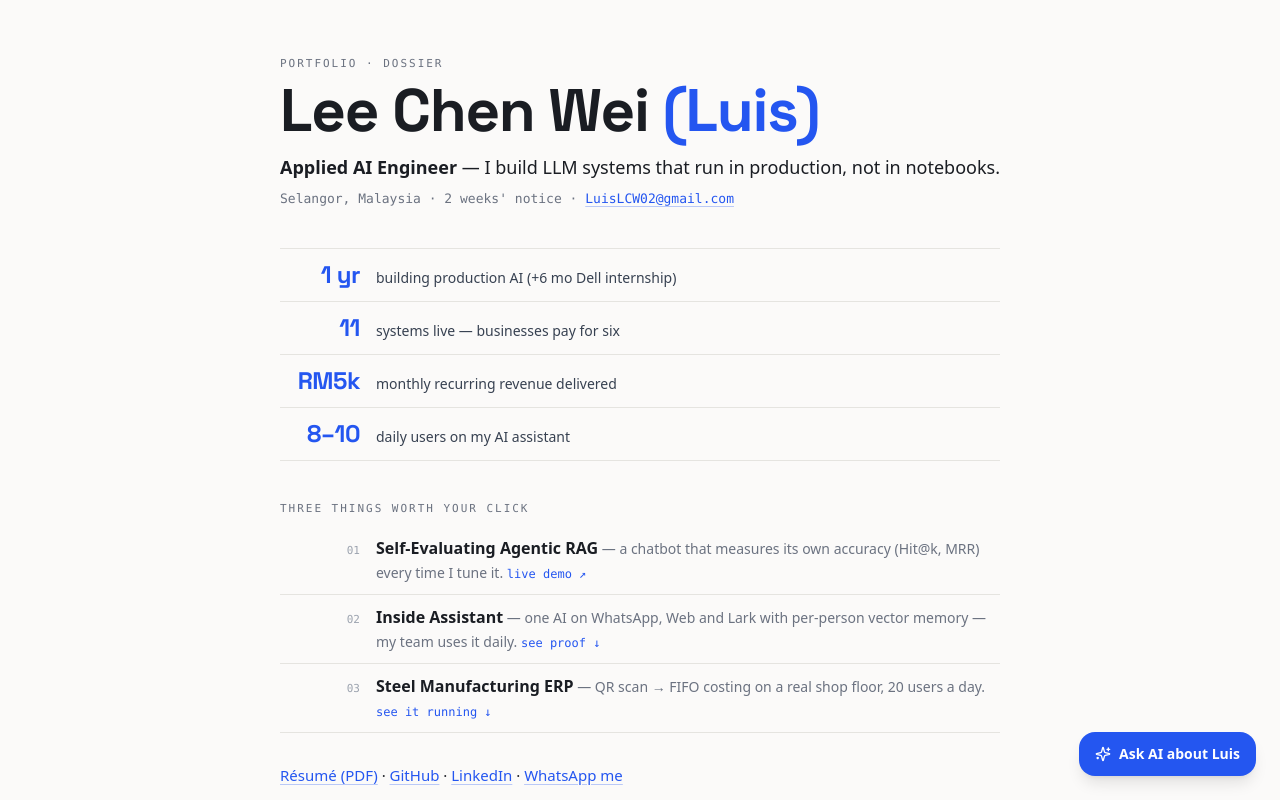
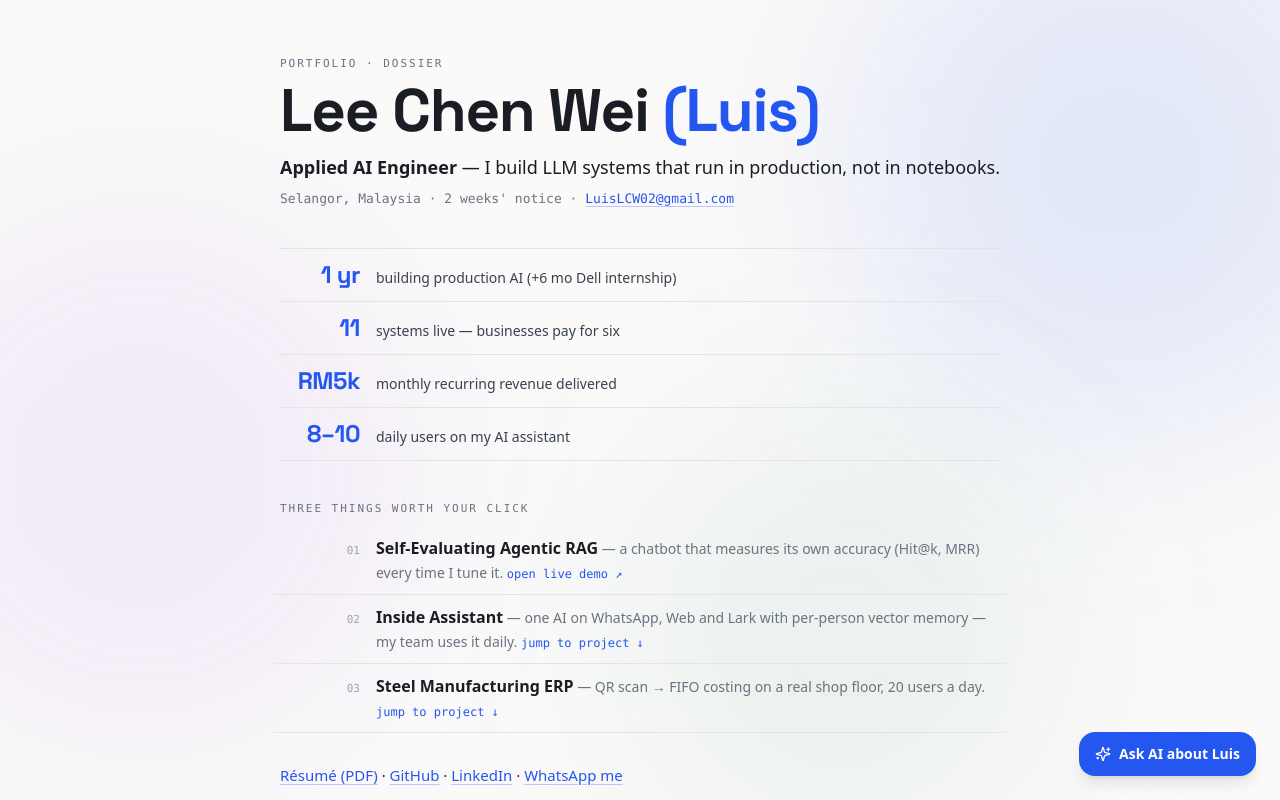
Before and after one commit to leechenwei/Luis-s-Personal-Web, a Next.js app in the folder my-personal-website/: page / in a window 1280 px wide. Shown: the top 800 px of the page. Built offline with nearby package versions, Linux system fonts and the light colour scheme.

Commit message:
Updated v4

```diff
--- a/my-personal-website/src/app/globals.css
+++ b/my-personal-website/src/app/globals.css
@@ -95,3 +95,17 @@ html,
 body {
   overflow-x: clip;
 }
+
+/* Ambient background blobs — light, slow, low-opacity */
+@keyframes blob-drift {
+  0%   { transform: translate(0, 0) scale(1); }
+  50%  { transform: translate(40px, -60px) scale(1.15); }
+  100% { transform: translate(-30px, 40px) scale(0.95); }
+}
+.blob {
+  position: absolute;
+  border-radius: 9999px;
+  filter: blur(90px);
+  animation: blob-drift 26s ease-in-out infinite alternate;
+  pointer-events: none;
+}
--- a/my-personal-website/src/app/page.tsx
+++ b/my-personal-website/src/app/page.tsx
@@ -12,10 +12,12 @@ import Contact from "@/components/Contact";
 import AskAI from "@/components/AskAI";
 import VisitorTicker from "@/components/VisitorTicker";
 import ChatwootWidget from "@/components/ChatwootWidget";
+import AmbientBackground from "@/components/AmbientBackground";
 
 export default function Home() {
   return (
     <SmoothScroll>
+      <AmbientBackground />
       <Navigation />
 
       {/* One-screen overview: the 10-second recruiter view */}
--- a/my-personal-website/src/components/About.tsx
+++ b/my-personal-website/src/components/About.tsx
@@ -1,4 +1,5 @@
 import { personalInfo, techStack } from "@/data/projects";
+import ScrollReveal from "./ScrollReveal";
 
 /* Bio + the skills table — real table, hairline rules, mono data. */
 
@@ -20,11 +21,14 @@ export default function About() {
 
   return (
     <div className="container mx-auto px-6 py-14 md:py-20 max-w-4xl">
+      <ScrollReveal>
       <p className="eyebrow">About</p>
       <p className="mt-4 text-[15px] md:text-lg leading-relaxed text-[#374151] max-w-2xl">
         {personalInfo.bio}
       </p>
+      </ScrollReveal>
 
+      <ScrollReveal delay={0.08}>
       <p className="eyebrow mt-12 md:mt-16">Tech stack</p>
       <div className="mt-3 border-t border-[#1A1D23]">
         {grouped.map((g) => (
@@ -39,6 +43,7 @@ export default function About() {
           </div>
         ))}
       </div>
+      </ScrollReveal>
     </div>
   );
 }
--- /dev/null
+++ b/my-personal-website/src/components/AmbientBackground.tsx
@@ -0,0 +1,42 @@
+/* Slow-drifting color fields behind the paper — alive, never loud. */
+
+export default function AmbientBackground() {
+  return (
+    <div aria-hidden className="fixed inset-0 -z-10 overflow-hidden">
+      <div
+        className="blob"
+        style={{
+          width: 520,
+          height: 520,
+          top: "-8%",
+          right: "-6%",
+          background: "rgba(36, 86, 240, 0.10)",
+        }}
+      />
+      <div
+        className="blob"
+        style={{
+          width: 460,
+          height: 460,
+          top: "38%",
+          left: "-10%",
+          background: "rgba(109, 40, 217, 0.07)",
+          animationDuration: "34s",
+          animationDelay: "-8s",
+        }}
+      />
+      <div
+        className="blob"
+        style={{
+          width: 420,
+          height: 420,
+          bottom: "-6%",
+          right: "18%",
+          background: "rgba(14, 124, 102, 0.07)",
+          animationDuration: "30s",
+          animationDelay: "-16s",
+        }}
+      />
+    </div>
+  );
+}
--- a/my-personal-website/src/components/Awards.tsx
+++ b/my-personal-website/src/components/Awards.tsx
@@ -1,4 +1,5 @@
 import Image from "next/image";
+import ScrollReveal from "./ScrollReveal";
 import { awards, personalInfo } from "@/data/projects";
 
 /* Education + honors as a clean two-column ledger. */
@@ -12,6 +13,7 @@ export default function Awards() {
     <div className="container mx-auto px-6 py-14 md:py-20 max-w-4xl">
       <div className="grid md:grid-cols-2 gap-12 md:gap-16">
         {/* Education */}
+        <ScrollReveal>
         <div>
           <p className="eyebrow">Education</p>
           <div className="mt-3 border-t border-[#1A1D23] pt-5">
@@ -55,8 +57,10 @@ export default function Awards() {
             </p>
           </div>
         </div>
+        </ScrollReveal>
 
         {/* Awards */}
+        <ScrollReveal delay={0.1}>
         <div>
           <p className="eyebrow">Honors</p>
           <div className="mt-3 border-t border-[#1A1D23]">
@@ -73,6 +77,7 @@ export default function Awards() {
             ))}
           </div>
         </div>
+        </ScrollReveal>
       </div>
     </div>
   );
--- a/my-personal-website/src/components/Contact.tsx
+++ b/my-personal-website/src/components/Contact.tsx
@@ -1,9 +1,11 @@
 import { personalInfo } from "@/data/projects";
+import ScrollReveal from "./ScrollReveal";
 import { FileText, MessageCircle, Github, Linkedin, Mail } from "lucide-react";
 
 export default function Contact() {
   return (
     <div className="container mx-auto px-6 py-20 md:py-28 max-w-4xl">
+      <ScrollReveal>
       <p className="eyebrow">Contact</p>
       <h2 className="font-display text-3xl md:text-5xl font-bold mt-3 text-[#1A1D23] max-w-xl">
         Let&apos;s build something that{" "}
@@ -65,6 +67,7 @@ export default function Contact() {
         © {new Date().getFullYear()} Lee Chen Wei · built with Next.js ·
         designed with Claude Fable 5
       </p>
+      </ScrollReveal>
     </div>
   );
 }
--- a/my-personal-website/src/components/Experience.tsx
+++ b/my-personal-website/src/components/Experience.tsx
@@ -1,4 +1,5 @@
 import { experiences } from "@/data/projects";
+import ScrollReveal from "./ScrollReveal";
 
 /* Experience as a ruled ledger: mono dates in the margin, ink content. */
 
@@ -7,9 +8,9 @@ export default function Experience() {
     <div className="container mx-auto px-6 py-14 md:py-20 max-w-4xl">
       <p className="eyebrow">Experience</p>
       <div className="mt-3 border-t border-[#1A1D23]">
-        {experiences.map((exp) => (
+        {experiences.map((exp, i) => (
+          <ScrollReveal key={exp.company} delay={Math.min(i * 0.06, 0.18)}>
           <div
-            key={exp.company}
             className="grid grid-cols-1 md:grid-cols-[180px_1fr] gap-2 md:gap-6 py-6 md:py-8 border-b border-[#E5E4E0]"
           >
             <div>
@@ -37,6 +38,7 @@ export default function Experience() {
               </ul>
             </div>
           </div>
+          </ScrollReveal>
         ))}
       </div>
     </div>
--- a/my-personal-website/src/components/Hero.tsx
+++ b/my-personal-website/src/components/Hero.tsx
@@ -1,4 +1,5 @@
 import Image from "next/image";
+import ScrollReveal from "./ScrollReveal";
 import Link from "next/link";
 import { Github, Linkedin, Mail, Gamepad2 } from "lucide-react";
 import { personalInfo } from "@/data/projects";
@@ -8,6 +9,7 @@ import { personalInfo } from "@/data/projects";
 export default function Hero() {
   return (
     <div className="container mx-auto px-6 max-w-4xl pt-20 md:pt-28 pb-10 md:pb-14">
+      <ScrollReveal>
       <p className="eyebrow">The full portfolio</p>
       <div className="mt-4 flex items-center gap-5 md:gap-7">
         <div className="relative w-20 h-20 md:w-28 md:h-28 shrink-0 rounded-full overflow-hidden border border-[#E5E4E0]">
@@ -64,6 +66,7 @@ export default function Hero() {
           </div>
         </div>
       </div>
+      </ScrollReveal>
     </div>
   );
 }
--- a/my-personal-website/src/components/Overview.tsx
+++ b/my-personal-website/src/components/Overview.tsx
@@ -1,8 +1,9 @@
 import Link from "next/link";
+import ScrollReveal from "./ScrollReveal";
 import { personalInfo } from "@/data/projects";
 
 /* The 10-second recruiter view — first page of the dossier.
-   Static, typography-first, no animation. */
+   Typography-first with gentle staggered reveals. */
 
 const a = "text-[#2456F0] underline underline-offset-[3px] decoration-[#2456F0]/30 hover:decoration-[#2456F0]";
 
@@ -18,25 +19,22 @@ const FLAGSHIPS = [
     n: "01",
     title: "Self-Evaluating Agentic RAG",
     line: "a chatbot that measures its own accuracy (Hit@k, MRR) every time I tune it",
-    href: "https://chenwei-rag.streamlit.app/",
-    cta: "live demo ↗",
-    external: true,
+    anchor: "#project-self-evaluating-rag",
+    cta: { label: "open live demo ↗", href: "https://chenwei-rag.streamlit.app/", external: true },
   },
   {
     n: "02",
     title: "Inside Assistant",
     line: "one AI on WhatsApp, Web and Lark with per-person vector memory — my team uses it daily",
-    href: "#projects",
-    cta: "see proof ↓",
-    external: false,
+    anchor: "#project-enterprise-ai-assistant",
+    cta: { label: "jump to project ↓", href: "#project-enterprise-ai-assistant", external: false },
   },
   {
     n: "03",
     title: "Steel Manufacturing ERP",
     line: "QR scan → FIFO costing on a real shop floor, 20 users a day",
-    href: "#projects",
-    cta: "see it running ↓",
-    external: false,
+    anchor: "#project-manufacturing-erp",
+    cta: { label: "jump to project ↓", href: "#project-manufacturing-erp", external: false },
   },
 ];
 
@@ -44,6 +42,7 @@ export default function Overview() {
   return (
     <section className="min-h-[100dvh] flex items-center border-b border-[#E5E4E0]">
       <div className="mx-auto w-full max-w-3xl px-6 pt-8 pb-24 md:py-14">
+        <ScrollReveal duration={0.5}>
         <p className="eyebrow">Portfolio · dossier</p>
         <h1 className="font-display text-4xl md:text-6xl font-bold mt-2 text-[#1A1D23]">
           Lee Chen Wei{" "}
@@ -59,8 +58,10 @@ export default function Overview() {
             {personalInfo.email}
           </a>
         </p>
+        </ScrollReveal>
 
         {/* Numbers — hairline table rows */}
+        <ScrollReveal delay={0.08} duration={0.5}>
         <div className="mt-8 md:mt-10 border-t border-[#E5E4E0]">
           {STATS.map((s) => (
             <div
@@ -76,39 +77,49 @@ export default function Overview() {
             </div>
           ))}
         </div>
+        </ScrollReveal>
 
         {/* Three flagships */}
+        <ScrollReveal delay={0.15} duration={0.5}>
         <p className="eyebrow mt-8 md:mt-10">Three things worth your click</p>
         <div className="mt-2">
           {FLAGSHIPS.map((f) => (
-            <a
+            <div
               key={f.n}
-              href={f.href}
-              {...(f.external
-                ? { target: "_blank", rel: "noopener noreferrer" }
-                : {})}
-              className="group flex items-baseline gap-4 py-2.5 border-b border-[#E5E4E0] cursor-pointer"
+              className="flex items-baseline gap-4 py-2.5 border-b border-[#E5E4E0] hover:bg-white/70 transition-colors duration-300 -mx-2 px-2 rounded"
             >
               <span className="font-mono-ui text-[11px] text-[#9CA3AF] w-16 md:w-20 shrink-0 text-right">
                 {f.n}
               </span>
               <span className="min-w-0">
-                <span className="font-semibold text-[#1A1D23] group-hover:text-[#2456F0] transition-colors">
+                <a
+                  href={f.anchor}
+                  className="font-semibold text-[#1A1D23] hover:text-[#2456F0] transition-colors cursor-pointer"
+                >
                   {f.title}
-                </span>
+                </a>
                 <span className="text-[13px] md:text-sm text-[#6B7280]">
                   {" "}
                   — {f.line}.{" "}
                 </span>
-                <span className="font-mono-ui text-[11px] md:text-[12px] text-[#2456F0] whitespace-nowrap">
-                  {f.cta}
-                </span>
+                <a
+                  href={f.cta.href}
+                  {...(f.cta.external
+                    ? { target: "_blank", rel: "noopener noreferrer" }
+                    : {})}
+                  className="font-mono-ui text-[11px] md:text-[12px] text-[#2456F0] whitespace-nowrap hover:underline underline-offset-[3px] cursor-pointer"
+                >
+                  {f.cta.label}
+                </a>
               </span>
-            </a>
+            </div>
           ))}
         </div>
 
+        </ScrollReveal>
+
         {/* Contact links */}
+        <ScrollReveal delay={0.22} duration={0.5}>
         <p className="mt-6 md:mt-8 text-sm md:text-[15px]">
           <a href={personalInfo.resumeUrl} target="_blank" rel="noopener noreferrer" className={a}>
             Résumé (PDF)
@@ -144,6 +155,7 @@ export default function Overview() {
             </Link>
           </p>
         </div>
+        </ScrollReveal>
       </div>
     </section>
   );
--- a/my-personal-website/src/components/Projects.tsx
+++ b/my-personal-website/src/components/Projects.tsx
@@ -2,6 +2,7 @@
 
 import { useState } from "react";
 import ProjectCard from "./ProjectCard";
+import ScrollReveal from "./ScrollReveal";
 import { projects } from "@/data/projects";
 
 const filters = [
@@ -42,7 +43,9 @@ export default function Projects() {
 
       <div className="mt-3 border-t border-[#1A1D23]">
         {filtered.map((project) => (
-          <ProjectCard key={project.id} project={project} />
+          <ScrollReveal key={project.id}>
+            <ProjectCard project={project} />
+          </ScrollReveal>
         ))}
       </div>
     </div>
--- a/my-personal-website/src/components/ScrollReveal.tsx
+++ b/my-personal-website/src/components/ScrollReveal.tsx
@@ -6,10 +6,10 @@ import type { ReactNode } from "react";
 type Direction = "up" | "down" | "left" | "right";
 
 const directionOffset: Record<Direction, { x: number; y: number }> = {
-  up: { x: 0, y: 40 },
-  down: { x: 0, y: -40 },
-  left: { x: 40, y: 0 },
-  right: { x: -40, y: 0 },
+  up: { x: 0, y: 24 },
+  down: { x: 0, y: -24 },
+  left: { x: 24, y: 0 },
+  right: { x: -24, y: 0 },
 };
 
 export default function ScrollReveal({
@@ -31,7 +31,7 @@ export default function ScrollReveal({
     <motion.div
       initial={{ opacity: 0, x: offset.x, y: offset.y }}
       whileInView={{ opacity: 1, x: 0, y: 0 }}
-      viewport={{ once: false, amount: 0.2 }}
+      viewport={{ once: true, amount: 0.15 }}
       transition={{
         duration,
         delay,
```
Also changed, not shown: my-personal-website/src/components/ProjectCard.tsx (+7 -4 lines).
